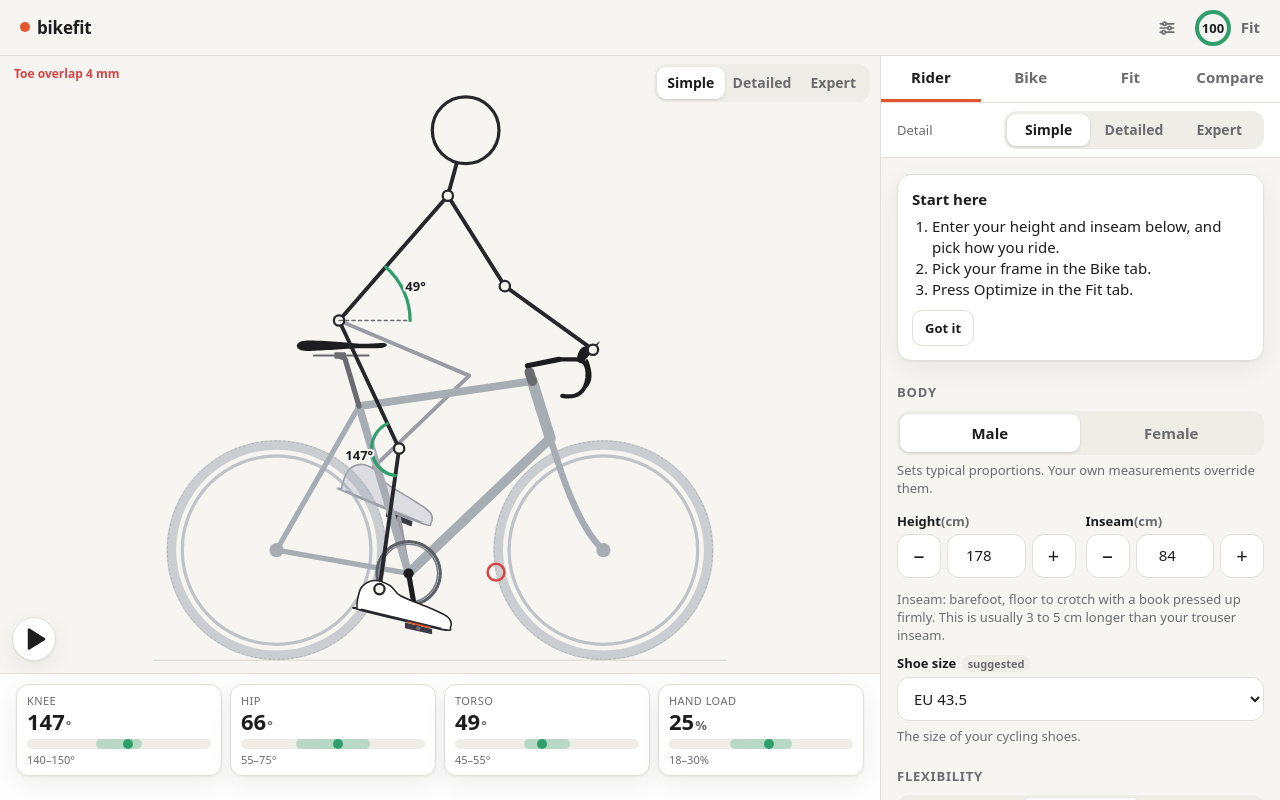
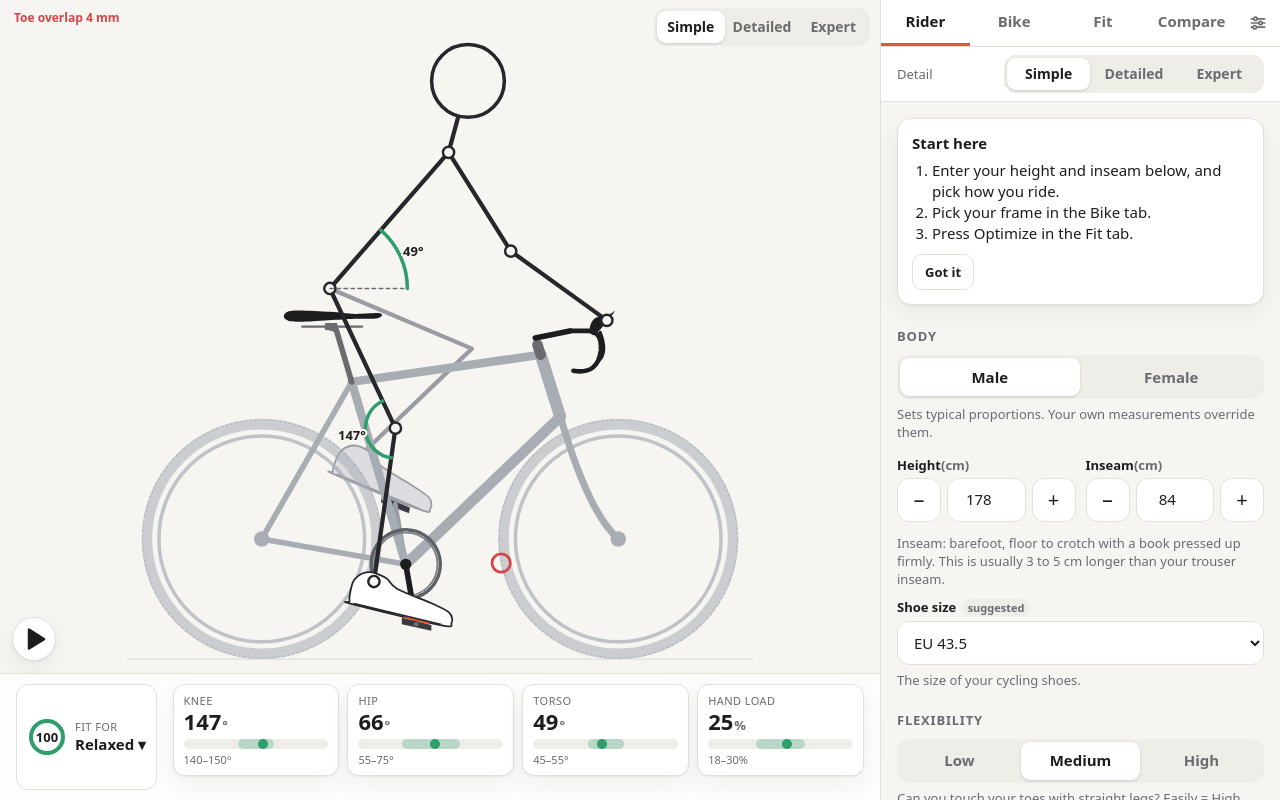
Before and after one commit to justmytwospence/bikefit, a Svelte app: page / in a window 1280 px wide. Built offline with nearby package versions, Linux system fonts and the light colour scheme.

Commit message:
feat(ui): drop the header and lead the metric strip with the score

```diff
--- a/src/App.svelte
+++ b/src/App.svelte
@@ -8,7 +8,7 @@
   import FitPanel from './components/FitPanel.svelte';
   import MetricStrip from './components/MetricStrip.svelte';
   import RiderPanel from './components/RiderPanel.svelte';
-  import ScoreRing from './components/ScoreRing.svelte';
+  import ScoreCard from './components/ScoreCard.svelte';
   import SettingsMenu from './components/SettingsMenu.svelte';
   import { resolveSegments } from './model/body';
   import { forwardLayout } from './model/geometry';
@@ -97,11 +97,6 @@
 </script>
 
 <div class="app">
-  <header>
-    <div class="brand"><i></i>bikefit</div>
-    <div class="right"><SettingsMenu /><ScoreRing {score} /></div>
-  </header>
-
   <section class="view">
     <div class="canvas">
       <BikeView
@@ -111,7 +106,10 @@
         {toeTip} toeClearance={evaluation.toeClearance} peakCrank={evaluation.peakKneeCrank}
       />
     </div>
-    <MetricStrip poseEval={evaluation.poses[pi]} target={shownTarget} level={resultsLevel} />
+    <div class="results">
+      <ScoreCard {score} />
+      <MetricStrip poseEval={evaluation.poses[pi]} target={shownTarget} level={resultsLevel} />
+    </div>
   </section>
 
   <aside class="panel">
@@ -119,6 +117,7 @@
       {#each tabs as t (t.id)}
         <button type="button" role="tab" aria-selected={app.tab === t.id} class:on={app.tab === t.id} onclick={() => (app.tab = t.id)}>{t.label}</button>
       {/each}
+      <SettingsMenu />
     </div>
     <div class="body">
       {#if app.tab === 'rider'}<RiderPanel />
@@ -131,24 +130,23 @@
 
 <style>
   .app {
-    height: 100dvh; display: grid; overflow: hidden;
-    grid-template: "head" 52px "view" auto "panel" minmax(0, 1fr) / minmax(0, 1fr);
+    height: 100dvh; display: grid; overflow: hidden; padding-top: env(safe-area-inset-top);
+    grid-template: "view" auto "panel" minmax(0, 1fr) / minmax(0, 1fr);
   }
-  header { grid-area: head; min-width: 0; display: flex; align-items: center; justify-content: space-between; gap: 8px; padding: 0 12px; border-bottom: 1px solid var(--line); }
-  .brand { font-weight: 600; font-size: 17px; display: flex; align-items: center; gap: 7px; letter-spacing: -0.01em; }
-  .brand i { width: 10px; height: 10px; border-radius: 50%; background: var(--accent); }
-  .right { display: flex; align-items: center; gap: 4px; }
-  .view { grid-area: view; height: 46dvh; display: flex; flex-direction: column; min-height: 0; }
+  .view { grid-area: view; height: 50dvh; display: flex; flex-direction: column; min-height: 0; }
+  .results { display: flex; align-items: stretch; border-top: 1px solid var(--line); background: color-mix(in srgb, var(--surface) 80%, transparent); backdrop-filter: blur(12px); }
+  .results > :global(.score) { margin: 8px 0 8px 12px; }
   .canvas { flex: 1; min-height: 0; }
   .panel { grid-area: panel; display: flex; flex-direction: column; min-height: 0; border-top: 1px solid var(--line); background: var(--bg); }
   .tabs { display: flex; border-bottom: 1px solid var(--line); background: var(--surface); }
   .tabs button { flex: 1; min-height: 46px; border: 0; border-bottom: 3px solid transparent; background: transparent; font-weight: 600; color: var(--muted); }
+  .tabs :global(.menu) { flex: 0 0 auto; display: flex; align-items: center; }
   .tabs button.on { color: var(--ink); border-bottom-color: var(--accent); }
   .body { flex: 1; min-height: 0; display: flex; flex-direction: column; }
 
   @media (min-width: 900px) {
-    .app { grid-template: "head head" 56px "view panel" minmax(0, 1fr) / minmax(0, 1fr) 400px; }
-    header { padding: 0 20px; }
+    .app { grid-template: "view panel" minmax(0, 1fr) / minmax(0, 1fr) 400px; }
+    .results > :global(.score) { margin: 10px 0 10px 16px; }
     .view { height: auto; min-height: 0; }
     .panel { border-top: 0; border-left: 1px solid var(--line); }
   }
--- a/src/components/MetricStrip.svelte
+++ b/src/components/MetricStrip.svelte
@@ -50,9 +50,8 @@
 
 <style>
   .strip {
-    display: flex; gap: 8px; overflow-x: auto; scroll-snap-type: x mandatory; padding: 8px 12px;
-    scrollbar-width: none; background: color-mix(in srgb, var(--surface) 80%, transparent);
-    backdrop-filter: blur(12px); border-top: 1px solid var(--line);
+    flex: 1; min-width: 0; display: flex; gap: 8px; overflow-x: auto; scroll-snap-type: x mandatory; padding: 8px 12px;
+    scrollbar-width: none;
   }
   .strip::-webkit-scrollbar { display: none; }
   .card { flex: 1 0 92px; scroll-snap-align: start; background: var(--surface); border: 1px solid var(--line); border-radius: 12px; padding: 8px 10px; }
--- /dev/null
+++ b/src/components/ScoreCard.svelte
@@ -0,0 +1,36 @@
+<script lang="ts">
+  import { STYLES } from '../model/styles';
+  import { app } from '../state.svelte';
+
+  let { score }: { score: number } = $props();
+  const C = 2 * Math.PI * 16;
+  const color = $derived(score >= 85 ? 'var(--ok)' : score >= 60 ? 'var(--near)' : 'var(--off)');
+  const name = $derived(STYLES[app.styleId].name);
+</script>
+
+<label class="score" title="How closely this setup matches the {name} style. Choose another style here.">
+  <svg width="40" height="40" viewBox="0 0 40 40" aria-hidden="true">
+    <circle cx="20" cy="20" r="16" fill="none" stroke="var(--surface-2)" stroke-width="4" />
+    <circle
+      cx="20" cy="20" r="16" fill="none" stroke={color} stroke-width="4" stroke-linecap="round"
+      stroke-dasharray="{(C * Math.min(100, score)) / 100} {C}" transform="rotate(-90 20 20)"
+      style="transition: stroke-dasharray 0.4s"
+    />
+    <text x="20" y="24.5" text-anchor="middle" font-size="13" font-weight="700" fill="currentColor">{score}</text>
+  </svg>
+  <span class="txt">
+    <span class="k">Fit for</span>
+    <span class="name">{name} <span aria-hidden="true">▾</span></span>
+  </span>
+  <select aria-label="Riding style" bind:value={app.styleId}>
+    {#each Object.values(STYLES) as s (s.id)}<option value={s.id}>{s.name}</option>{/each}
+  </select>
+</label>
+
+<style>
+  .score { position: relative; flex: 0 0 auto; display: flex; align-items: center; gap: 8px; background: var(--surface); border: 1px solid var(--line); border-radius: 12px; padding: 8px 10px; cursor: pointer; }
+  .score:focus-within { outline: 2px solid var(--accent); outline-offset: 2px; }
+  select { position: absolute; inset: 0; width: 100%; height: 100%; opacity: 0; cursor: pointer; }
+  .k { display: block; font-size: 11px; text-transform: uppercase; letter-spacing: 0.04em; color: var(--muted); }
+  .name { display: block; font-weight: 600; white-space: nowrap; }
+</style>
--- a/src/components/ScoreRing.svelte
+++ /dev/null
@@ -1,24 +0,0 @@
-<script lang="ts">
-  let { score }: { score: number } = $props();
-  const C = 2 * Math.PI * 16;
-  const color = $derived(score >= 85 ? 'var(--ok)' : score >= 60 ? 'var(--near)' : 'var(--off)');
-</script>
-
-<div class="ring" title="How closely this setup matches the target style">
-  <svg width="40" height="40" viewBox="0 0 40 40" aria-hidden="true">
-    <circle cx="20" cy="20" r="16" fill="none" stroke="var(--surface-2)" stroke-width="4" />
-    <circle
-      cx="20" cy="20" r="16" fill="none" stroke={color} stroke-width="4" stroke-linecap="round"
-      stroke-dasharray="{(C * Math.min(100, score)) / 100} {C}" transform="rotate(-90 20 20)"
-      style="transition: stroke-dasharray 0.4s"
-    />
-    <text x="20" y="24.5" text-anchor="middle" font-size="13" font-weight="700" fill="currentColor">{score}</text>
-  </svg>
-  <span class="label">Fit</span>
-</div>
-
-<style>
-  .ring { display: flex; align-items: center; gap: 8px; font-weight: 600; }
-  .label { display: none; color: var(--muted); }
-  @media (min-width: 900px) { .label { display: inline; } }
-</style>
--- a/src/components/SettingsMenu.svelte
+++ b/src/components/SettingsMenu.svelte
@@ -79,7 +79,7 @@
 <style>
   .menu { position: relative; }
   .gear { width: 44px; height: 44px; border: 0; background: transparent; border-radius: 12px; display: grid; place-items: center; color: var(--muted); }
-  .pop { position: absolute; right: 0; top: 48px; width: 280px; z-index: 20; margin: 0; }
+  .pop { position: absolute; right: 0; top: 46px; width: 280px; z-index: 20; margin: 0; }
   .pop p { margin: 10px 0 0; }
   .data { display: flex; gap: 6px; flex-wrap: wrap; }
 </style>
```
Also changed, not shown: 1 other file (tests, documents, lock files or other folders).
